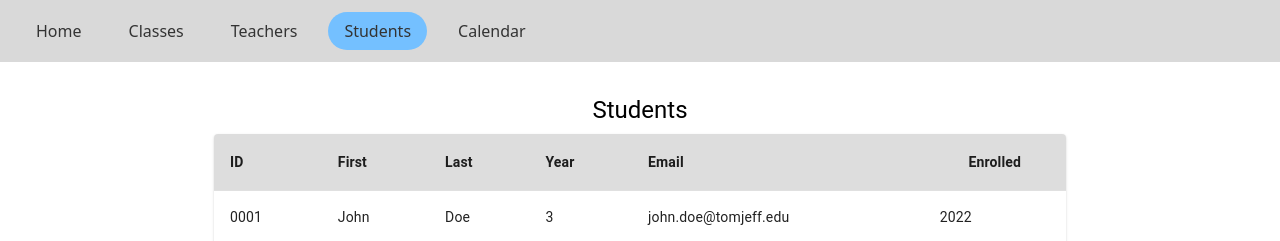
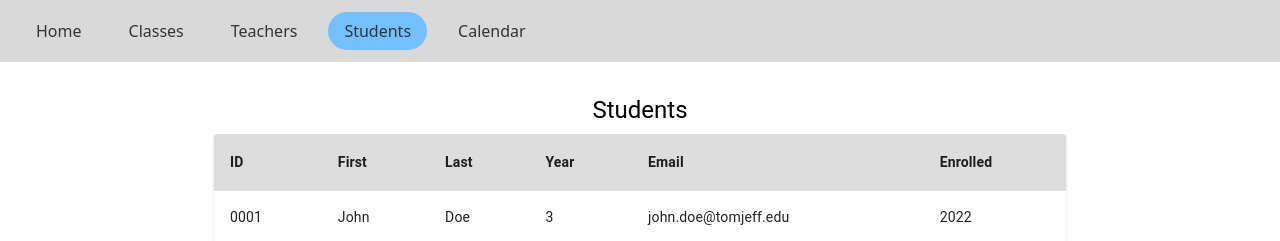
Before and after one commit to Henok-foslyk/Thomas-Jefferson-Elementary-School-Dashboard, a React (Vite) app: page /students in a window 1280 px wide. Shown: the top 241 px of the page. Built offline with nearby package versions, Linux system fonts and the light colour scheme.

Commit message:
Update StudentDirectory.jsx

```diff
--- a/src/routes/StudentDirectory.jsx
+++ b/src/routes/StudentDirectory.jsx
@@ -59,7 +59,7 @@ export default function StudentDirectory() {
                 <TableCell>
                   <strong>Email</strong>
                 </TableCell>
-                <TableCell align="center">
+                <TableCell>
                   <strong>Enrolled</strong>
                 </TableCell>
               </TableRow>
```
